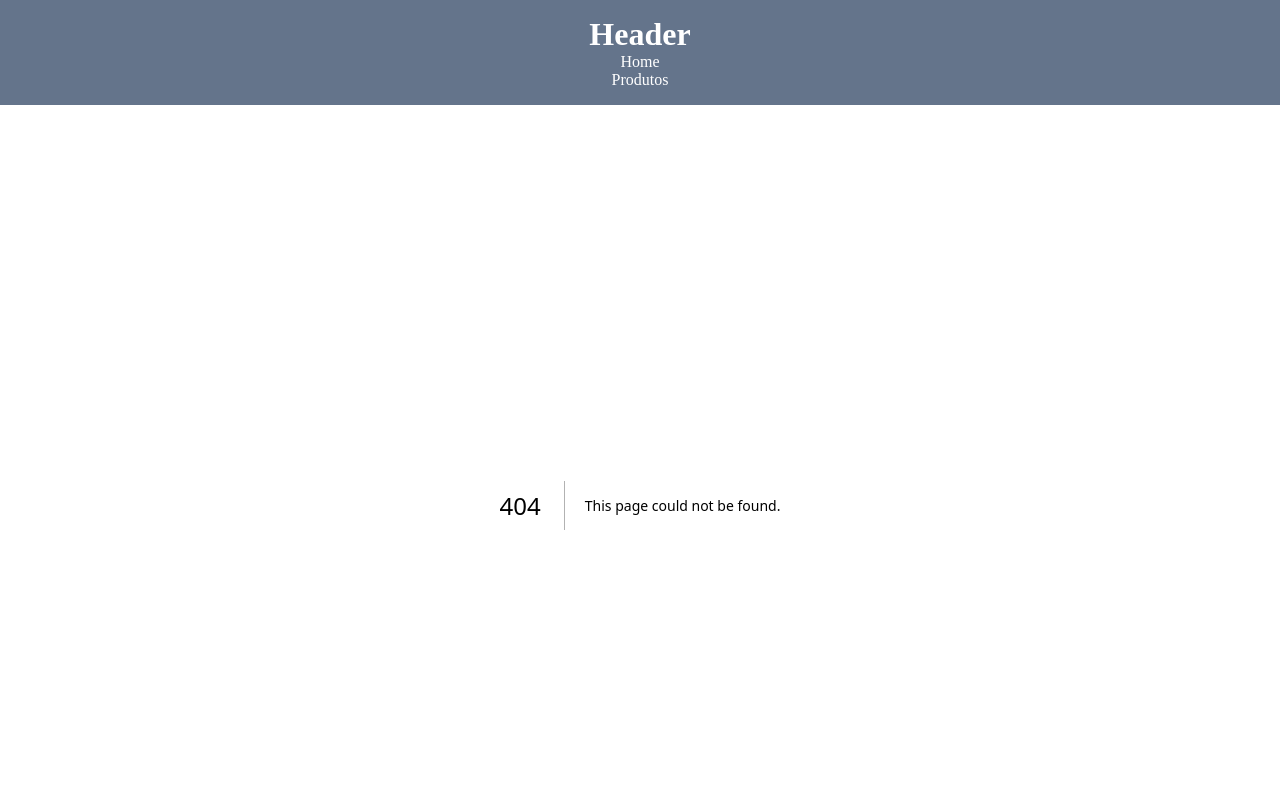
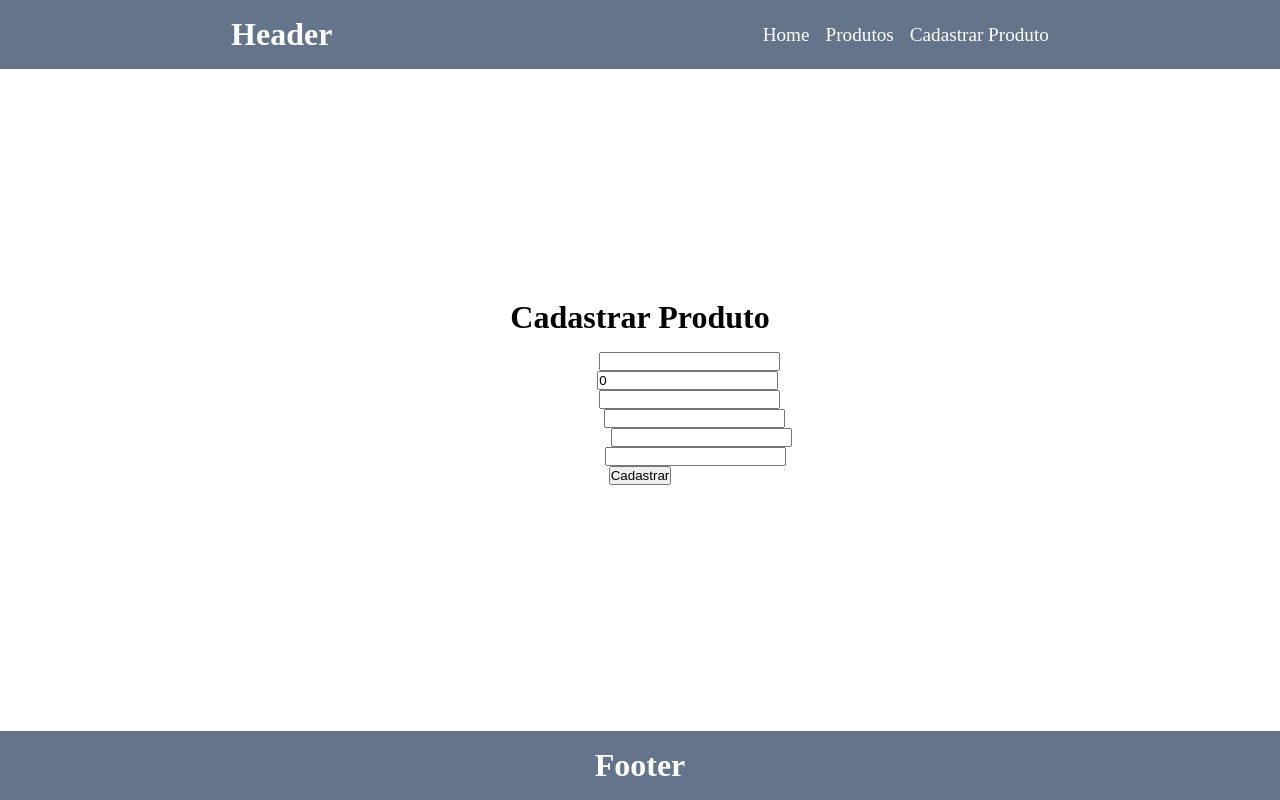
Before and after one commit to 1TDSPO-2024/aula-17-1tdspo-2sem, a Next.js app in the folder aula17/: page /produtos/cad-produto in a window 1280 px wide. Before the commit this address had no page. Shown: the top 800 px of the page. Built offline with nearby package versions, Linux system fonts and the light colour scheme.

Commit message:
post na pagina funcionando

```diff
--- a/aula17/next.config.mjs
+++ b/aula17/next.config.mjs
@@ -1,15 +1,15 @@
 /** @type {import('next').NextConfig} */
 const nextConfig = {
-    images:{
-        remotePatterns:[
-            {
-                protocol: 'https',
-                hostname: 'picsum.photos',
-                port:'',
-                pathname: '/**',
-            }
-        ]
-    }
+  images: {
+    remotePatterns: [
+      {
+        protocol: "https",
+        hostname: "via.placeholder.com",
+        port: "",
+        pathname: "/**",
+      },
+    ],
+  },
 };
 
 export default nextConfig;
--- a/aula17/src/app/api/base-produtos/route.tsx
+++ b/aula17/src/app/api/base-produtos/route.tsx
@@ -21,7 +21,7 @@ export async function POST(request: Request) {
 
   const produto = await request.json();
 
-  const dados = JSON.parse(file);
+  const dados: TipoProduto[] = JSON.parse(file);
   const id = dados[dados.length - 1].id + 1;
   produto.id = id;
 
@@ -32,5 +32,5 @@ export async function POST(request: Request) {
     JSON.stringify(dados)
   );
 
-  return NextResponse.json({ produto });
+  return NextResponse.json(produto, { status: 201 });
 }
--- a/aula17/src/app/globals.css
+++ b/aula17/src/app/globals.css
@@ -7,13 +7,28 @@
   box-sizing: border-box;
 }
 
+body {
+  display: flex;
+  flex-direction: column;
+  height: 100vh;
+  justify-content: space-between;
+}
+
+nav {
+  align-items: center;
+  display: flex;
+}
+
 ul {
   list-style: none;
+  display: flex;
+  gap: 1rem;
 }
 
 a {
   text-decoration: none;
   color: inherit;
+  font-size: 1.2rem;
 }
 
 a:hover {
@@ -21,11 +36,18 @@ a:hover {
   transition: 0.3s;
 }
 
+h1 {
+  text-align: center;
+}
+
 @layer components {
   .cabecalho {
-    @apply bg-slate-500 text-white text-center p-4;
+    @apply bg-slate-500 text-white text-center p-4 flex justify-around;
   }
   .rodape {
     @apply bg-slate-500 text-white text-center p-4;
   }
+  .formulario {
+    @apply to-black text-white text-center p-4;
+  }
 }
--- /dev/null
+++ b/aula17/src/app/produtos/cad-produto/page.tsx
@@ -0,0 +1,123 @@
+"use client";
+
+import { TipoProduto } from "@/types";
+import { useRouter } from "next/navigation";
+import { useState } from "react";
+
+export default function CadProduto() {
+  const navigate = useRouter();
+
+  //Criando um useState para armazenar os dados do formulário
+  const [produto, setProduto] = useState<TipoProduto>({
+    id: 0,
+    nome: "",
+    preco: 0,
+    marca: "",
+    modelo: "",
+    descricao: "",
+    imagem: "",
+  });
+
+  const handleSubmit = async (e: React.FormEvent<HTMLFormElement>) => {
+    e.preventDefault();
+    try {
+      const response = await fetch("http://localhost:3000/api/base-produtos/", {
+        method: "POST",
+        headers: {
+          "Content-Type": "application/json",
+        },
+        body: JSON.stringify(produto),
+      });
+
+      if (response.ok) {
+        alert("Produto cadastrado com sucesso!");
+        setProduto({
+          id: 0,
+          nome: "",
+          preco: 0,
+          marca: "",
+          modelo: "",
+          descricao: "",
+          imagem: "",
+        });
+        navigate.push("/produtos");
+      }
+    } catch (error) {
+      console.error("Ocorreu um erro ao enviar os dados!", error);
+    }
+  };
+
+  return (
+    <div>
+      <h1>Cadastrar Produto</h1>
+      <form className="formulario" onSubmit={handleSubmit}>
+        <div>
+          <label htmlFor="idNome">Nome Produto:</label>
+          <input
+            type="text"
+            id="idNome"
+            name="nome"
+            value={produto.nome}
+            onChange={(e) => setProduto({ ...produto, nome: e.target.value })}
+          />
+        </div>
+        <div>
+          <label htmlFor="idPreco">Preço Produto:</label>
+          <input
+            type="number"
+            id="idPreco"
+            name="preco"
+            value={produto.preco}
+            onChange={(e) =>
+              setProduto({ ...produto, preco: parseFloat(e.target.value) })
+            }
+          />
+        </div>
+        <div>
+          <label htmlFor="idMarca">Marca Produto:</label>
+          <input
+            type="text"
+            id="idMarca"
+            name="marca"
+            value={produto.marca}
+            onChange={(e) => setProduto({ ...produto, marca: e.target.value })}
+          />
+        </div>
+        <div>
+          <label htmlFor="idModelo">Modelo Produto:</label>
+          <input
+            type="text"
+            id="idModelo"
+            name="modelo"
+            value={produto.modelo}
+            onChange={(e) => setProduto({ ...produto, modelo: e.target.value })}
+          />
+        </div>
+        <div>
+          <label htmlFor="idDescricao">Descrição Produto:</label>
+          <input
+            id="idDescricao"
+            name="descricao"
+            value={produto.descricao}
+            onChange={(e) =>
+              setProduto({ ...produto, descricao: e.target.value })
+            }
+          />
+        </div>
+        <div>
+          <label htmlFor="idImagem">Imagem Produto:</label>
+          <input
+            type="text"
+            id="idImagem"
+            name="imagem"
+            value={produto.imagem}
+            onChange={(e) => setProduto({ ...produto, imagem: e.target.value })}
+          />
+        </div>
+        <div>
+          <button type="submit">Cadastrar</button>
+        </div>
+      </form>
+    </div>
+  );
+}
--- a/aula17/src/components/Menu/Menu.tsx
+++ b/aula17/src/components/Menu/Menu.tsx
@@ -10,6 +10,9 @@ export default function Menu() {
         <li>
           <Link href="/produtos">Produtos</Link>
         </li>
+        <li>
+          <Link href="/produtos/cad-produto">Cadastrar Produto</Link>
+        </li>
       </ul>
     </nav>
   );
```
Also changed, not shown: aula17/src/data/base.json (+1 -83 lines).
